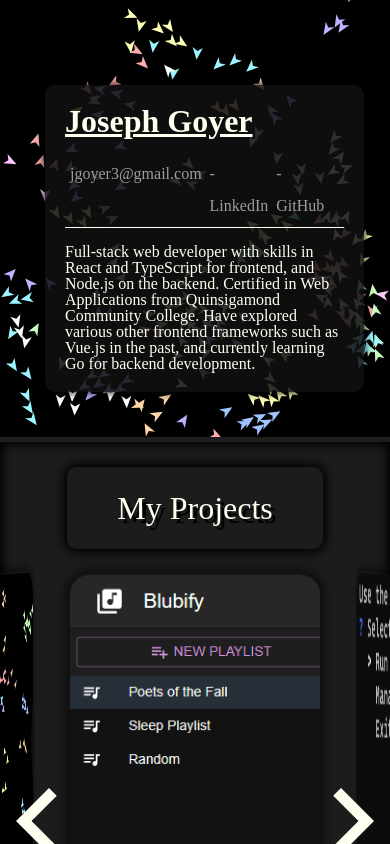
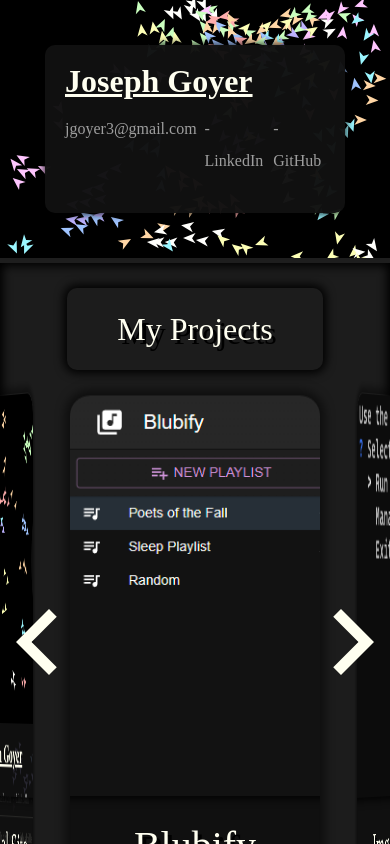
Before and after one commit to ArtificialLegacy/personal_site, a React (Vite) app: page / in a window 390 px wide. Built offline with nearby package versions, Linux system fonts and the light colour scheme.

Commit message:
cleaned up banner

```diff
--- a/src/app.css
+++ b/src/app.css
@@ -5,6 +5,8 @@
   --bg2o: #111111dd;
   --bg1o2: #21212155;
   --bg2o2: #11111155;
+  --bg1o3: #212121f9;
+  --bg2o3: #111111f9;
 
   --scroll: #353535;
   --scrollhover: #565656;
--- a/src/data/profile.ts
+++ b/src/data/profile.ts
@@ -3,11 +3,6 @@
   email: 'jgoyer3@gmail.com',
   linkedin: 'https://www.linkedin.com/in/joseph-goyer-2a47bb1bb/',
   github: 'https://github.com/ArtificialLegacy',
-  description: `
-    Full-stack web developer with skills in React and TypeScript for frontend, and Node.js on the backend.
-    Certified in Web Applications from Quinsigamond Community College.
-    Have explored various other frontend frameworks such as Vue.js in the past, and currently learning Go for backend development.
-  `,
 }
 
 export default profile
--- a/src/data/projects.ts
+++ b/src/data/projects.ts
@@ -8,7 +8,7 @@
   featureList: [
     'Downloading audio from the YouTube API.',
     'Node.js backend with Express.',
-    'Communicates with a MariaDB database using Kysely.',
+    'Integrates a MariaDB Database.',
     'Music streaming using a chunked HTTP response.',
   ],
   links: [
--- a/src/modules/banner/components/Banner.tsx
+++ b/src/modules/banner/components/Banner.tsx
@@ -23,7 +23,6 @@
                 GitHub
               </a>
             </address>
-            <p>{profile.description}</p>
           </div>
         </article>
       </div>
--- a/src/modules/banner/styles/banner.css
+++ b/src/modules/banner/styles/banner.css
@@ -65,7 +65,7 @@
 .banner-card {
   display: inline-block;
 
-  background-color: var(--bg2o);
+  background-color: var(--bg2o3);
 
   box-shadow: 0px 0px 10px 0px black;
   border-radius: var(--radius);
@@ -92,12 +92,22 @@
     color: var(--text2);
 
     line-height: 2rem;
+    display: flex;
+    flex-direction: row;
 
-    padding: 5px;
-    padding-right: 20px;
+    margin-right: 0;
+    margin-bottom: 1rem;
 
-    border-right: solid 1px var(--text);
-    margin-right: 1rem;
+    & a:not(:first-child) {
+      margin-left: 0.5rem;
+
+      &::before {
+        content: "-";
+        margin-right: 0.5rem;
+        display: inline-block;
+        text-decoration: none;
+      }
+    }
   }
 
   & a {
@@ -133,13 +143,6 @@
     align-items: center;
 
     padding: var(--banner-container-pad);
-  }
-
-  .banner-card {
-    /*width: calc(100% - (var(--banner-pad) * 2) - var(--banner-pfp-size));*/
-    width: calc(100% - var(--banner-pad));
-
-    /*margin-left: var(--banner-card-margin);*/
   }
 }
 
@@ -184,38 +187,4 @@
   .banner-pfp {
     margin-left: calc(50% - (var(--banner-pfp-size) / 2));
   }
-
-  .banner-card {
-    vertical-align: bottom;
-    margin-top: var(--banner-card-margin);
-  }
-
-  .banner-card-details {
-    display: flex;
-
-    flex-direction: column;
-    justify-content: space-between;
-
-    & address {
-      display: flex;
-      flex-direction: row;
-
-      border-right: none;
-      margin-right: 0;
-
-      border-bottom: solid 1px var(--text);
-      margin-bottom: 1rem;
-
-      & a:not(:first-child) {
-        margin-left: 0.5rem;
-
-        &::before {
-          content: "-";
-          margin-right: 0.5rem;
-          display: inline-block;
-          text-decoration: none;
-        }
-      }
-    }
-  }
 }
```
